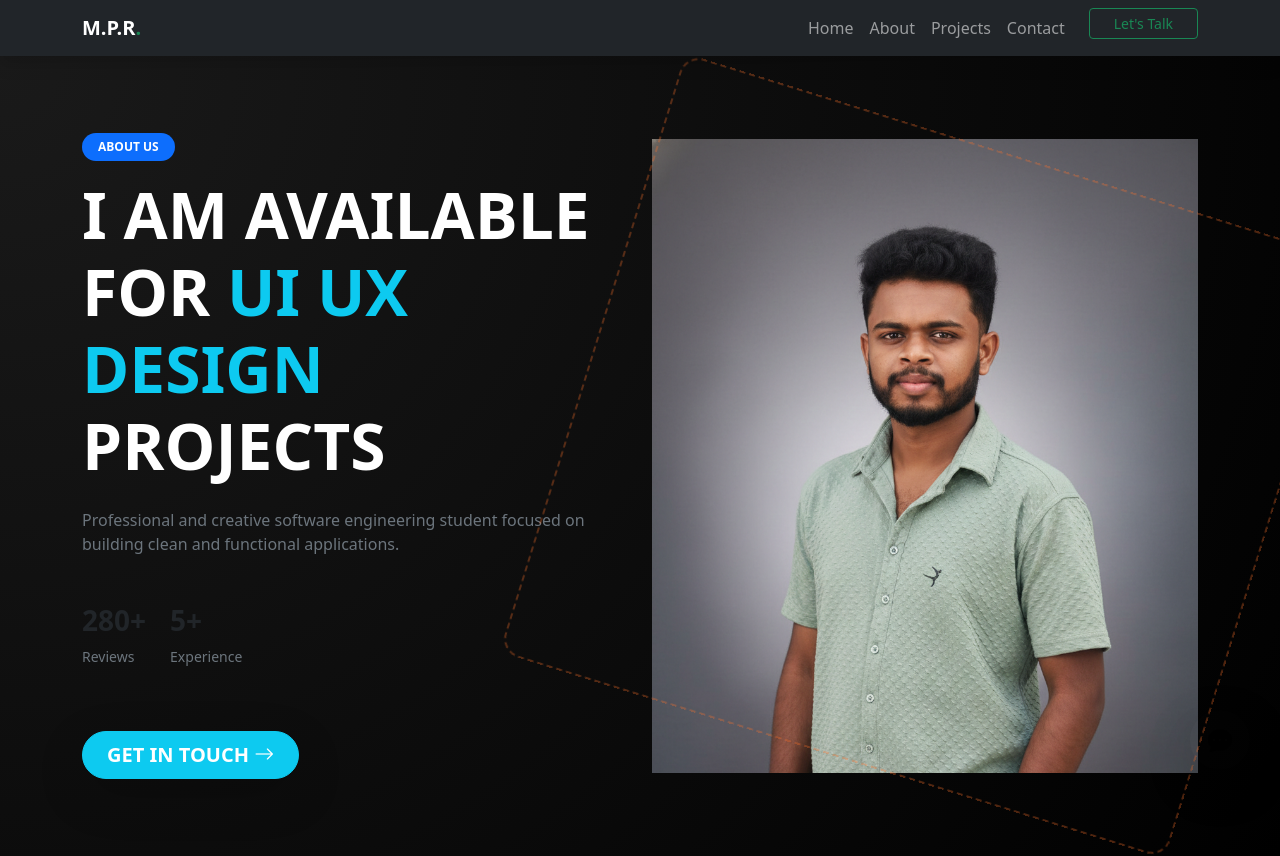
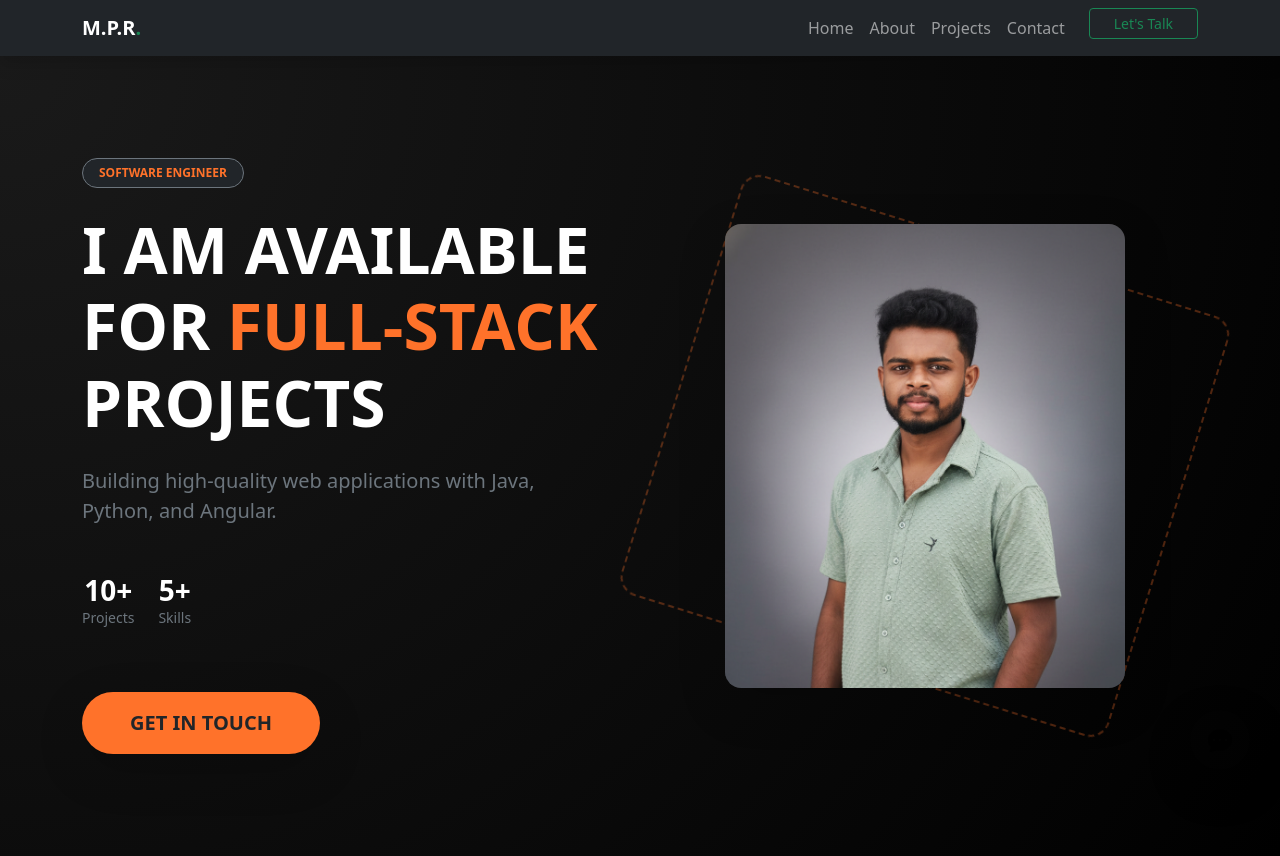
Before and after one commit to matheeshapr/MyPortfolio, an Angular app: page / in a window 1280 px wide. Shown: the top 856 px of the page. Built offline with nearby package versions, Linux system fonts and the light colour scheme.

Commit message:
feat: update hero section layout and styling for enhanced clarity and engagement

```diff
--- a/src/app/components/hero/hero.component.html
+++ b/src/app/components/hero/hero.component.html
@@ -1,30 +1,19 @@
-<section class="hero-section d-flex align-items-center vh-100 position-relative overflow-hidden">
-  <div class="bg-shape"></div>
-
-  <div class="container position-relative">
+<section id="home" class="hero-section d-flex align-items-center vh-100 position-relative overflow-hidden bg-black text-white">
+  <div class="container position-relative z-1">
     <div class="row align-items-center">
-      <div class="col-lg-6" data-aos="fade-up">
-        <span class="badge rounded-pill bg-primary px-3 py-2 mb-3">ABOUT US</span>
-        <h1 class="display-3 fw-bold text-white mb-4">I AM AVAILABLE FOR <span class="text-info">UI UX DESIGN</span> PROJECTS</h1>
-        <p class="text-secondary mb-5">Professional and creative software engineering student focused on building clean and functional applications.</p>
-
-        <div class="stats d-flex gap-4 mb-5">
-          <div class="stat-item">
-            <h3 class="fw-bold">280+</h3>
-            <p class="small text-secondary">Reviews</p>
-          </div>
-          <div class="stat-item">
-            <h3 class="fw-bold">5+</h3>
-            <p class="small text-secondary">Experience</p>
-          </div>
+      <div class="col-lg-6" data-aos="fade-right">
+        <span class="badge rounded-pill bg-dark border border-secondary text-accent px-3 py-2 mb-4">SOFTWARE ENGINEER</span>
+        <h1 class="display-3 fw-bold mb-4">I AM AVAILABLE FOR <span class="text-accent">FULL-STACK</span> PROJECTS</h1>
+        <p class="lead text-secondary mb-5 pe-lg-5">Building high-quality web applications with Java, Python, and Angular.</p>
+        <div class="d-flex gap-4 mb-5 text-center">
+          <div><h3 class="fw-bold mb-0">10+</h3><p class="small text-secondary">Projects</p></div>
+          <div><h3 class="fw-bold mb-0">5+</h3><p class="small text-secondary">Skills</p></div>
         </div>
-
-        <button class="btn btn-info btn-lg rounded-pill px-4 py-2 fw-bold text-white shadow-lg">GET IN TOUCH <i class="bi bi-arrow-right"></i></button>
+        <a href="#contact" class="btn btn-accent btn-lg rounded-pill px-5 py-3 fw-bold text-dark shadow-lg">GET IN TOUCH</a>
       </div>
-
-      <div class="col-lg-6 text-center position-relative" data-aos="zoom-in">
-        <div class="image-container">
-          <img src="assets/myphoto.png" alt="Matheesha" class="img-fluid hero-img">
+      <div class="col-lg-6 text-center mt-5 mt-lg-0" data-aos="zoom-in">
+        <div class="position-relative d-inline-block">
+          <img src="assets/myphoto.png" alt="Profile" class="img-fluid rounded-4 position-relative z-2 hero-img shadow-lg" style="max-width: 400px;">
           <div class="rotating-border"></div>
         </div>
       </div>
```
